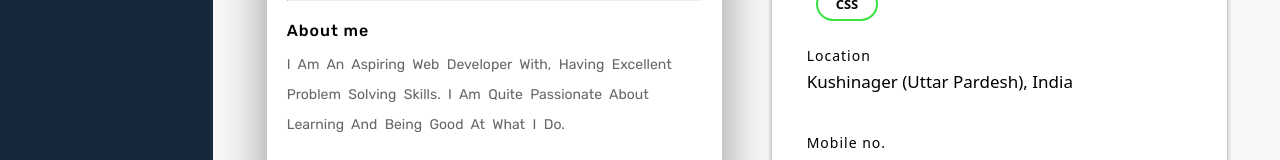
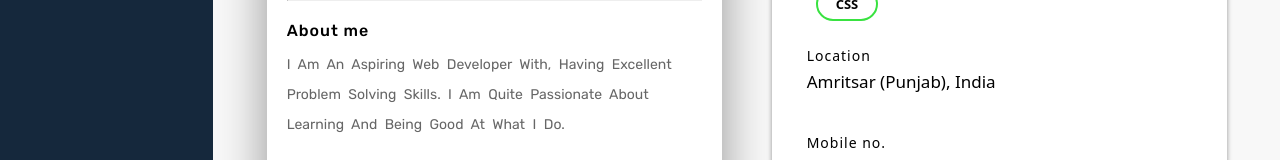
Before and after one commit to Vijaykumar308/portfolio, a React (Create React App) app: page / in a window 1280 px wide. Shown: the part 507-667 px from the top of the page. Built offline with nearby package versions, Linux system fonts and the light colour scheme; the HTML template or start-up script is replaced by a standard one.

Commit message:
changes loc

```diff
--- a/src/Pages/Home/Home.jsx
+++ b/src/Pages/Home/Home.jsx
@@ -63,7 +63,7 @@ export const Home = () => {
 
             <div className="location">
               <h5>Location</h5>
-              <span>Kushinager (Uttar Pardesh), India</span>
+              <span>Amritsar (Punjab), India</span>
             </div>
 
             <div>
```
